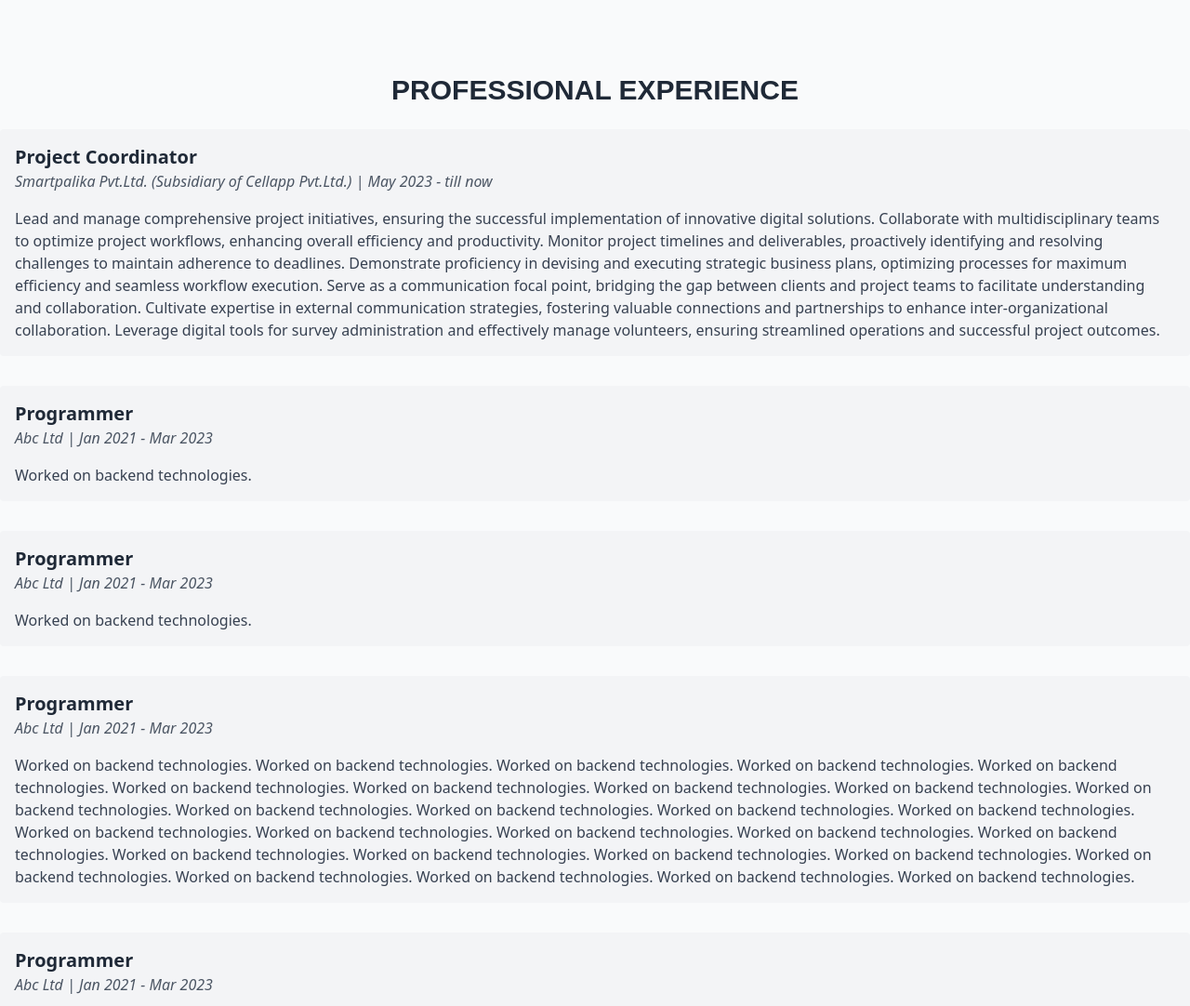
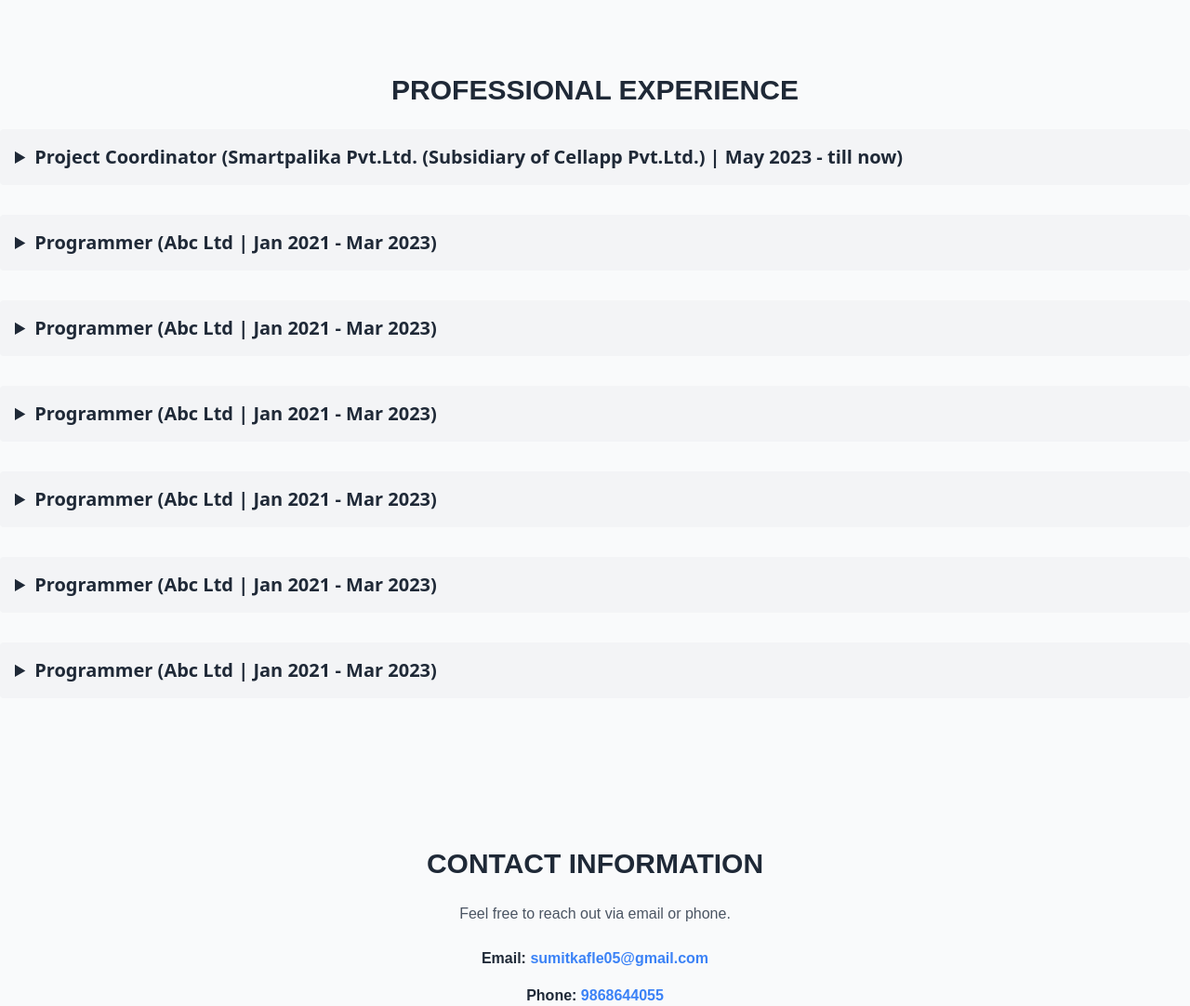
Before and after one commit to Sumitkafle05/sumit, a plain HTML site: page index.html in a window 1280 px wide. Shown: the part 1820-2902 px from the top of the page at 93% size. Drawn offline with nearby package versions, Linux system fonts and the light colour scheme; a web font is replaced by a local one.

Commit message:
patch : made experience details collapsable

```diff
--- a/index.html
+++ b/index.html
@@ -235,13 +235,14 @@
               });
             }
 
-            // Create experience block
-            const experienceBlock = document.createElement("div");
+            // Create experience block with collapsible details
+            const experienceBlock = document.createElement("details");
             experienceBlock.classList.add("mb-6", "p-4", "bg-gray-100", "rounded");
             experienceBlock.innerHTML = `
-        <h4 class="text-xl font-semibold">${title}</h4>
-        <p class="text-gray-600 italic">${company} | ${from} - ${to}</p>
-        <p class="text-gray-700 mt-4">${desc.trim()}</p>
+        <summary class="text-xl font-semibold">${title} (${company} | ${from} - ${to})</summary>
+        <div class="mt-4">
+          <p class="text-gray-700">${desc.trim()}</p>
+        </div>
       `;
             experienceContainer.appendChild(experienceBlock);
           });
@@ -249,7 +250,6 @@
         .catch((error) => {
           console.error("Error fetching experience.txt:", error);
         });
-
 
 
       // Fetch About
```
